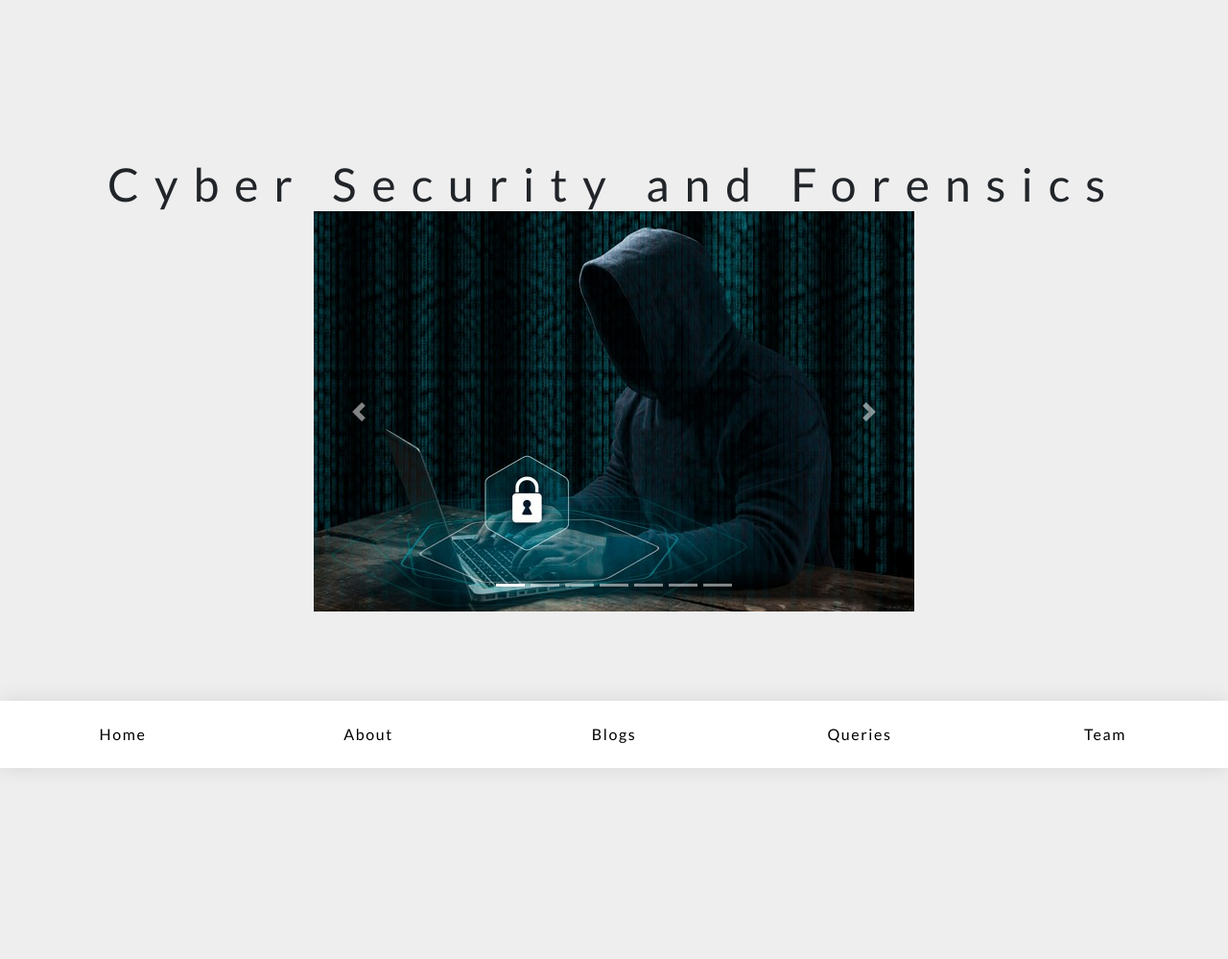
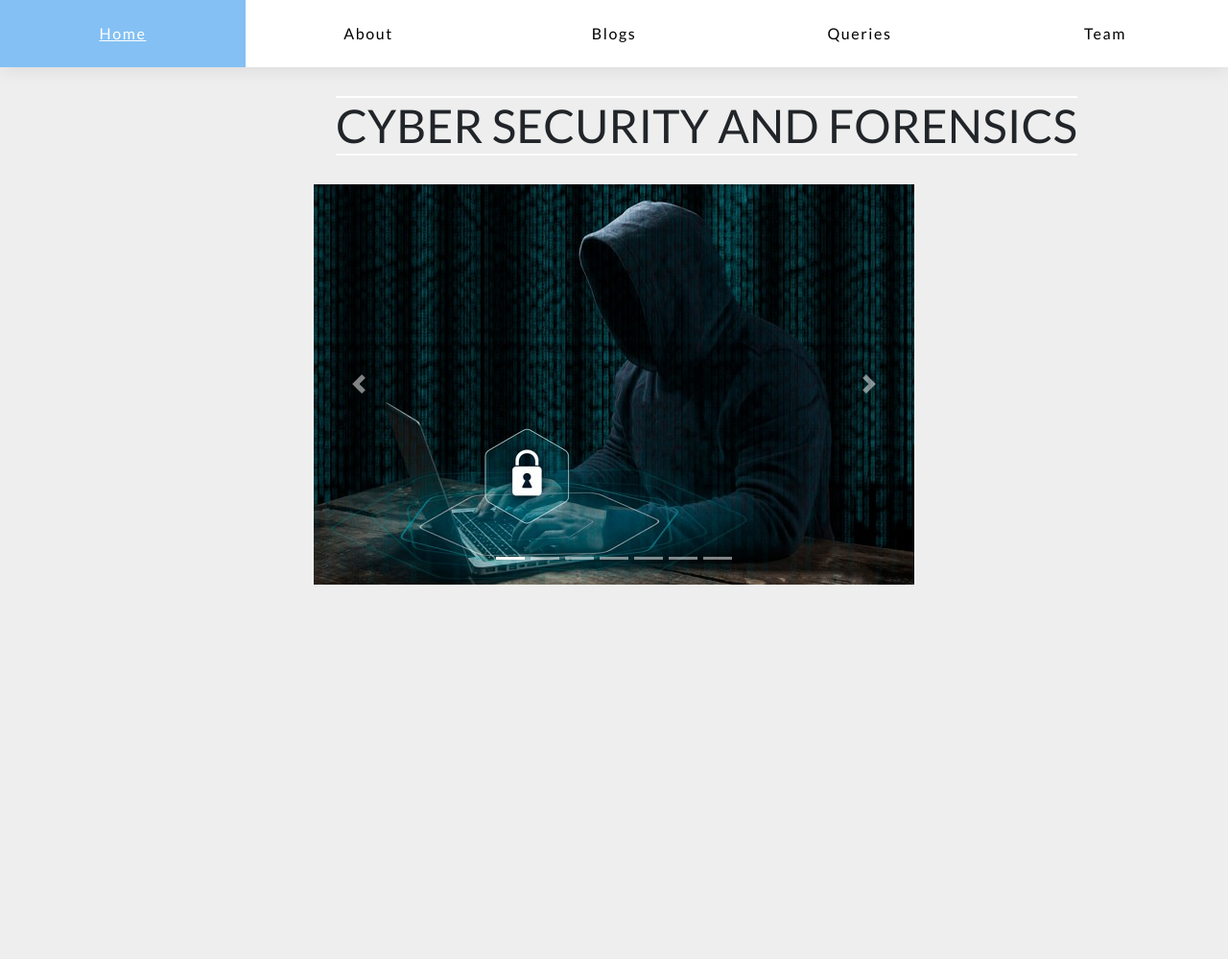
Before and after one commit to ArpitJainAJ/CyberCrimeandForensics, a Django app: page / in a window 1280 px wide; the page is wider, and only the part inside the window is pictured. Shown: the top 999 px of that part at 96% size. Run offline with Django 3.2, Linux system fonts and the light colour scheme; some libraries are stand-ins or nearby versions.

Commit message:
layout change of tab bar

```diff
--- a/static/style.css
+++ b/static/style.css
@@ -24,7 +24,7 @@
   text-align: center;
   padding: 0 2em;
 }
-.et-hero-tabs h1,
+
 .et-slide h1 {
   font-size: 2rem;
   margin: 0;
@@ -43,13 +43,15 @@
   -webkit-box-orient: horizontal;
   -webkit-box-direction: normal;
           flex-direction: row;
-  position: absolute;
-  bottom: 0;
+  position: fixed;
+  top: 0;
+
   width: 100%;
   height: 70px;
   box-shadow: 0 0 20px rgba(0, 0, 0, 0.1);
   background: #fff;
   z-index: 10;
+  overflow:visible;
 }
 .et-hero-tabs-container--top {
   position: fixed;
@@ -135,7 +137,7 @@
 /*new addition*/
 
 #tab-blogs{
-  padding-top: 2%;
+  padding-top: 80px;
   display:inline-block;
   width: 100%;
 }
@@ -181,7 +183,7 @@
 }
 
 #tab-team{
-  padding-top: 2%;
+  padding-top: 80px;
   display:inline-block;
   width: 100%;
 }
@@ -197,3 +199,15 @@
   text-align: left;
   float: left;
 }
+.splash-title {
+  position:absolute;
+  top:100px ;
+  left:350px;
+  text-transform: uppercase;
+  letter-spacing: 0.1px;
+  font-size: 1em;
+  border: 2px solid #fff;
+  border-left: 0;
+  border-right: 0;
+  text-align:center;
+}
--- a/templates/index.html
+++ b/templates/index.html
@@ -28,7 +28,7 @@
   <div class="container">
 
     <div class="page-header">
-    <h1>Cyber Security and Forensics</h1>
+    <h1 class='splash-title'>Cyber Security and Forensics</h1>
     </div>
 
 
```
